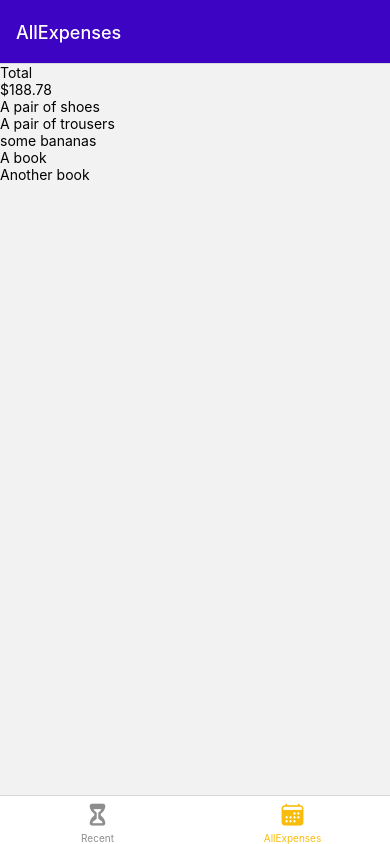
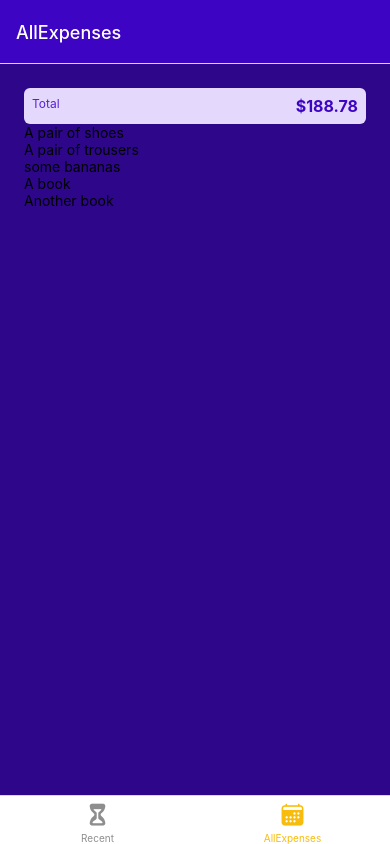
Before and after one commit to P-MBD/RNCOURSE, a React Native app: screen /AllExpenses in a window 390 px wide. Built offline with nearby package versions, Linux system fonts and the light colour scheme.

Commit message:
009 Improving App Layout & Styling_en

```diff
--- a/components/ExpensesOutput/ExpensesOutput.js
+++ b/components/ExpensesOutput/ExpensesOutput.js
@@ -1,4 +1,5 @@
-import {View} from 'react-native'
+import {View,StyleSheet} from 'react-native'
+import { GlobalStyles } from '../../constants/styles';
 import ExpensesList from './ExpensesList';
 import ExpensesSummery from './ExpensesSummery';
 
@@ -37,7 +38,7 @@
 
 function ExpensesOutput({expenses,expensesPeriod}){
     return(
-        <View>
+        <View style={styles.container}>
             <ExpensesSummery expenses={DUMMY_EXPENSES} periodName={expensesPeriod} />
             <ExpensesList expenses={DUMMY_EXPENSES} />
 
@@ -46,3 +47,11 @@
 
 }
 export default ExpensesOutput;
+const styles = StyleSheet.create({
+    container:{
+        flex:1,
+        padding:24,
+        backgroundColor: GlobalStyles.colors.primary700
+
+    }
+})
--- a/components/ExpensesOutput/ExpensesSummery.js
+++ b/components/ExpensesOutput/ExpensesSummery.js
@@ -1,14 +1,34 @@
-import {View, Text, FlatList} from 'react-native'
+import {View, Text, FlatList,StyleSheet} from 'react-native'
+import {GlobalStyles} from '../../constants/styles'
 function ExpensesSummery({expenses,periodName}){
     const expensesSum = expenses.reduce((sum, expense)=> {
         return sum + expense.amount
     },0);
     return(
-        <View>
-            <Text>{periodName}</Text>
-            <Text>${expensesSum.toFixed(2)}</Text>
+        <View style={styles.container}>
+            <Text style={styles.period}>{periodName}</Text>
+            <Text style={styles.sum}>${expensesSum.toFixed(2)}</Text>
         </View>
     )
 
 }
 export default ExpensesSummery;
+const styles = StyleSheet.create({
+    container:{
+        padding:8,
+        backgroundColor:GlobalStyles.colors.primary50,
+        borderRadius: 6,
+        flexDirection:'row',
+        justifyContent:'space-between',
+        alignItem:'center'
+    },
+    period:{
+        fontSize:12,
+        color:GlobalStyles.colors.primary400,
+    },
+    sum:{
+        fontSize:16,
+        fontWeight:'bold',
+        color:GlobalStyles.colors.primary500,
+    }
+})
```
